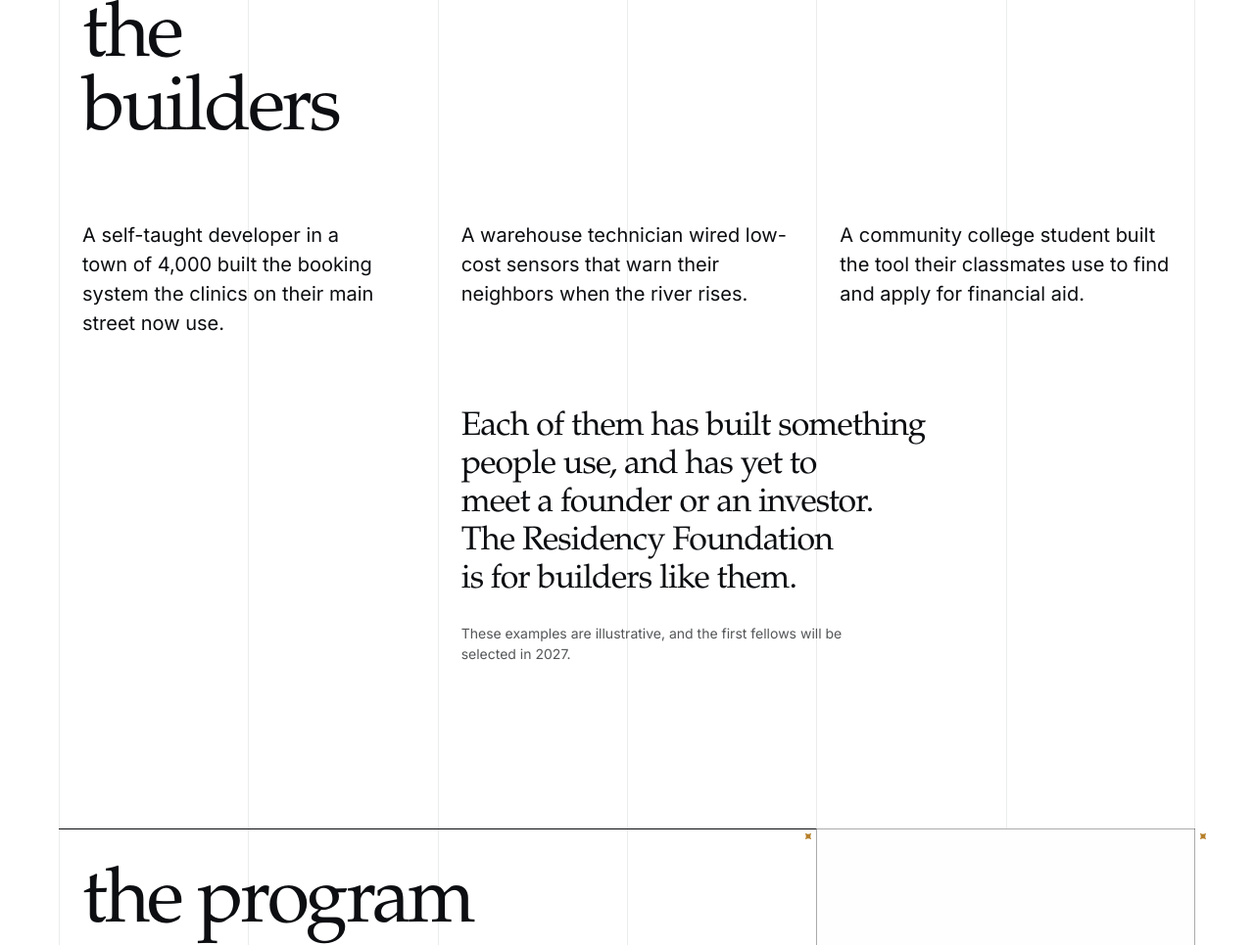
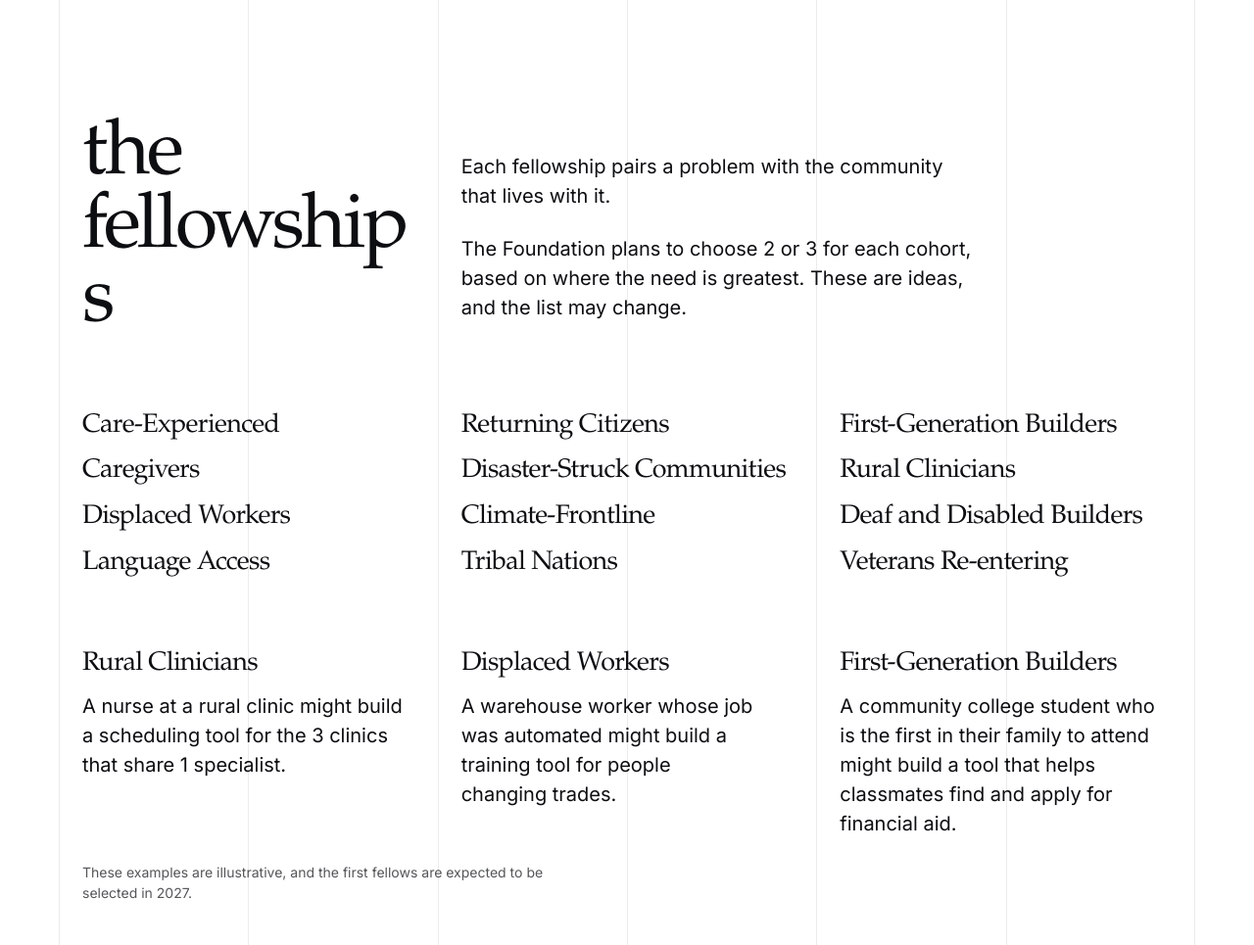
Before and after one commit to aaryaa8/the-residency-foundation, an Astro site: page /the-residency-foundation/ in a window 1280 px wide. Shown: the part 1522-2487 px from the top of the page at 98% size. Built offline with nearby package versions, Linux system fonts and the light colour scheme; Astro itself is replaced by a stand-in of ours; a web font is replaced by a local one.

Commit message:
Measured wording across the site; add the fellowships section
Claims are explained and qualified, plans are stated as plans, and each
point is made once, with the equity commitment kept in the FAQ. The
builders section becomes the fellowships: an introduction, the 12
fellowship ideas, 3 illustrative builders and a framed closing line.
The fellowship page lists the fellowships too. The illustrative
2,000-dollar figure is switched off.

Co-Authored-By: Claude Fable 5.2 <noreply@anthropic.com>
Claude-Session: https://claude.ai/code/session_01K1ipmqNLbmkZ5VYTSLV2NP

```diff
--- a/src/content/figures.json
+++ b/src/content/figures.json
@@ -10,7 +10,7 @@
   "scholarship": { "value": "$35,000", "label": "full scholarship", "show": true, "donatePageOnly": true },
   "namedFellowship": { "value": "$25,000", "label": "named fellowship", "show": true, "donatePageOnly": true },
   "cohortSponsorship": { "value": "$150,000", "label": "cohort sponsorship", "show": true, "donatePageOnly": true },
-  "monthInSF": { "value": "$2,000", "label": "a month in San Francisco (illustrative)", "show": true },
+  "monthInSF": { "value": "$2,000", "label": "a month in San Francisco (illustrative)", "show": false },
   "programWeeks": { "value": "12", "label": "weeks", "show": true },
   "firstCohortYear": { "value": "2027", "label": "first cohort", "show": true },
   "minimumAge": { "value": "13", "label": "minimum age for the interest form", "show": true }
--- a/src/content/site.ts
+++ b/src/content/site.ts
@@ -88,7 +88,7 @@ export const lines = {
     'The Residency Foundation enables human potential by giving people with limited financial means the entrepreneurial programming and resources to build solutions to problems facing their communities. Fellows are selected on need, get the Residency’s programming, community and network, and keep everything they build. Programs are free or need-based, and the Foundation takes no equity. The first cohort begins in 2027.',
   ownSelection:
     'The Residency Foundation runs its own selection and its own programming.',
-  cost: 'Programs are free or need-based, and the Foundation takes no equity. Fellows keep everything they build.',
+  cost: 'Programs are offered free or at a need-based rate.',
   // Approved disclosure line. Wording is unverified against HCB's requirements.
   disclosure:
     'The Residency Foundation is fiscally sponsored by Hack Club, a 501(c)(3) nonprofit (EIN 81-2908499). Donations are tax-deductible to the extent allowed by law.',
@@ -99,9 +99,9 @@ export const lines = {
   // NEW
   separate:
     'The Residency Foundation is separate from The Residency. It has its own board, runs its own selection and its own programming, and is forming its own 501(c)(3).',
-  firstCohort: `The first cohort begins in ${fig('firstCohortYear')}.`,
+  firstCohort: `The first cohort is planned for ${fig('firstCohortYear')}.`,
   // NEW (the approved sentence names the raise total, which is hidden)
-  programmingMoney: `In year 1, ${fig('programming')} goes to programming.`,
+  programmingMoney: `In the first year, the Foundation plans to direct ${fig('programming')} toward programming.`,
 };
 
 // ---------------------------------------------------------------------------
@@ -114,7 +114,7 @@ export const home = {
     subline: lines.subline,
     body: [
       'The Residency Foundation gives people with limited financial means the entrepreneurial programming and resources to build solutions to problems facing their communities.',
-      'The Foundation selects its own fellows and runs its own programs.',
+      'Selection of fellows and the programming are both run by the Foundation itself.',
     ],
     primary: { label: 'donate', href: org.donateUrl },
     secondary: { label: 'for fellows', slug: 'fellowship' },
@@ -124,23 +124,51 @@ export const home = {
   problem: {
     title: 'the problem',
     items: [
-      'Higher education teaches theory, so most people finish without ever researching a problem, testing an idea and building what addresses it.',
-      'Testing an idea costs years and savings, and most capable people have neither to spare.',
-      `The founders, investors and operators who could help are in San Francisco, and a month there costs ${fig('monthInSF')} that most people do not have.`,
+      'Higher education tends to focus on theory, so many graduates have had limited practice in researching a problem, testing an idea and building something that addresses it.',
+      'Testing an idea can take years and can be capital-intensive, and not everyone has the savings to do it.',
+      'The entrepreneurial community, including founders, investors and operators, is largely concentrated in hubs like San Francisco and New York, where there is greater access to resources. These places also have some of the highest costs of living in the country, which puts them out of reach for a lot of people.',
     ],
   },
 
-  // NEW. Replaces the single illustrative builder on the website.
-  who: {
-    title: 'the builders',
+  // The fellowships are ideas, not a fixed list. Source: Aaryaa, 17 November 2026.
+  fellowships: {
+    title: 'the fellowships',
+    intro: [
+      'Each fellowship pairs a problem with the community that lives with it.',
+      'The Foundation plans to choose 2 or 3 for each cohort, based on where the need is greatest. These are ideas, and the list may change.',
+    ],
+    names: [
+      'Care-Experienced',
+      'Returning Citizens',
+      'First-Generation Builders',
+      'Caregivers',
+      'Disaster-Struck Communities',
+      'Rural Clinicians',
+      'Displaced Workers',
+      'Climate-Frontline',
+      'Deaf and Disabled Builders',
+      'Language Access',
+      'Tribal Nations',
+      'Veterans Re-entering',
+    ],
+    // NEW. Illustrative builders, 1 for each of 3 fellowships.
     examples: [
-      'A self-taught developer in a town of 4,000 built the booking system the clinics on their main street now use.',
-      'A warehouse technician wired low-cost sensors that warn their neighbors when the river rises.',
-      'A community college student built the tool their classmates use to find and apply for financial aid.',
+      {
+        fellowship: 'Rural Clinicians',
+        text: 'A nurse at a rural clinic might build a scheduling tool for the 3 clinics that share 1 specialist.',
+      },
+      {
+        fellowship: 'Displaced Workers',
+        text: 'A warehouse worker whose job was automated might build a training tool for people changing trades.',
+      },
+      {
+        fellowship: 'First-Generation Builders',
+        text: 'A community college student who is the first in their family to attend might build a tool that helps classmates find and apply for financial aid.',
+      },
     ],
+    note: `These examples are illustrative, and the first fellows are expected to be selected in ${fig('firstCohortYear')}.`,
     close:
-      'Each of them has built something people use, and has yet to meet a founder or an investor. The Residency Foundation is for builders like them.',
-    note: `These examples are illustrative, and the first fellows will be selected in ${fig('firstCohortYear')}.`,
+      'The Foundation would like to create pathways for builders like these to find a community and receive guided introductions to investors, researchers and operators.',
   },
 
   get: {
@@ -162,7 +190,7 @@ export const home = {
       },
     ],
     close:
-      'Fellows take part in person, remote or hybrid. They work on health, climate and the environment, basic services, and education and economic mobility.',
+      'Fellows can take part in person, remote or hybrid, and they work on areas such as health, climate and the environment, basic services, and education and economic mobility.',
     areas: [
       'health',
       'climate and the environment',
@@ -182,7 +210,6 @@ export const home = {
     // Approved lineage line with 14 houses. Investor and advisor names appear
     // only in the FAQ answer, never here.
     text: `The Foundation was started by the team behind The Residency, whose ${fig('houses')} houses worldwide have hosted ${said('alumni')} founders and researchers.`,
-    own: 'The Foundation chooses its own fellows and runs its own programming.',
   },
 
   report: {
@@ -194,7 +221,7 @@ export const home = {
       'Skills gained',
       'What fellows go on to do in the 2 years after the program',
     ],
-    note: 'Reported figures will appear here once cohort 1 is under way.',
+    note: 'The Foundation plans to publish these figures here once the first cohort is under way.',
   },
 
   give: {
@@ -222,7 +249,7 @@ export const donate = {
   heading: lines.subline,
   body: [
     'The Residency Foundation gives people with limited financial means the entrepreneurial programming and resources to build solutions to problems facing their communities.',
-    'Fellows are selected on need, get the Residency’s programming, community and network, and keep everything they build.',
+    'Fellows are selected on need and receive the Residency’s programming, community and network.',
   ],
   money: lines.programmingMoney,
   levelsLabel: 'ways to give',
@@ -263,7 +290,7 @@ export const donate = {
 export const fellowship = {
   label: 'fellowship',
   // NEW
-  heading: `Applications open in ${fig('firstCohortYear')}.`,
+  heading: `Applications are expected to open in ${fig('firstCohortYear')}.`,
   intro: `The fellowship is ${fig('programWeeks')} weeks of entrepreneurial programming for people selected on need.`,
   sections: [
     {
@@ -272,7 +299,7 @@ export const fellowship = {
     },
     {
       title: 'the cost',
-      text: 'Programs are free or need-based. Fellows keep everything they build, and the Foundation takes no equity.',
+      text: lines.cost,
     },
     {
       title: 'the format',
@@ -280,18 +307,18 @@ export const fellowship = {
     },
     {
       title: 'selection',
-      text: `Applications open in ${fig('firstCohortYear')}. The selection process is open and need-based, run by the Foundation, with a published rubric.`,
+      text: 'The selection process is open and need-based, run by the Foundation, with a published rubric.',
     },
     {
       title: 'after the program',
-      text: 'Fellows keep their work, their cohort and their network. The Foundation tracks what they go on to do for 2 years, and that record is how we report to donors.',
+      text: 'After the program, fellows continue to own their work and can stay connected to their cohort and the wider network. The Foundation plans to follow what they go on to do for 2 years, and that record is how it reports to donors.',
     },
   ],
   form: {
     title: 'interest form',
     // NEW
     intro:
-      `Applications open in ${fig('firstCohortYear')}. Until then, this form tells us who you are and what you are building, and we will write to you when they open.`,
+      'Until applications open, this form tells us who you are and what you are building, and we will write to you when they do.',
     fields: [
       { id: 'name', label: 'Full name', type: 'text', required: true },
       { id: 'email', label: 'Email', type: 'email', required: true },
@@ -385,11 +412,11 @@ export const fellowship = {
 export const about = {
   label: 'about',
   heading: lines.missionFirstSentence,
-  body: lines.boilerplate,
+  body: `The Residency Foundation enables human potential by giving people with limited financial means the entrepreneurial programming and resources to build solutions to problems facing their communities. Fellows are selected on need and receive the Residency’s programming, community and network. Programs are offered free or at a need-based rate, and the first cohort is planned for ${fig('firstCohortYear')}.`,
   governance: {
     title: 'governance',
     items: [
-      { label: 'board', text: 'The board has an independent majority.' },
+      { label: 'board', text: 'The board is structured so that independent directors hold the majority of seats.' },
       { label: 'selection and programming', text: 'The Foundation chooses its own fellows and runs its own programming.' },
       {
         label: 'dealings',
@@ -424,7 +451,7 @@ export const faq = {
     {
       id: 'what',
       q: 'What does The Residency Foundation do?',
-      a: ['It gives people with limited financial means the entrepreneurial programming and resources to build solutions to problems facing their communities. Fellows are selected on need, get the Residency’s programming, community and network, and keep everything they build.'],
+      a: ['It gives people with limited financial means the entrepreneurial programming and resources to build solutions to problems facing their communities. Fellows are selected on need and receive the Residency’s programming, community and network.'],
     },
     {
       id: 'why',
@@ -457,12 +484,12 @@ export const faq = {
     {
       id: 'worked',
       q: 'How will I know it worked?',
-      a: ['We measure 4 things: fellows served, curriculum completed, skills gained, and what fellows go on to do in the 2 years after the program. Donors receive a report on each.'],
+      a: ['The Foundation plans to measure 4 things: fellows served, curriculum completed, skills gained, and what fellows go on to do in the 2 years after the program. It plans to report on each to donors.'],
     },
     {
       id: 'when',
       q: 'When does the first cohort start?',
-      a: [`The first cohort starts in ${fig('firstCohortYear')}, and gifts made now fund it.`],
+      a: [`The first cohort is planned for ${fig('firstCohortYear')}, and gifts made now go toward funding it.`],
     },
   ],
   fellows: [
@@ -474,7 +501,7 @@ export const faq = {
     {
       id: 'cost',
       q: 'What does it cost?',
-      a: ['Programs are free or need-based. Fellows keep everything they build, and the Foundation takes no equity.'],
+      a: ['Programs are offered free or at a need-based rate. The Foundation takes no equity, and fellows retain ownership of what they build.'],
     },
     {
       id: 'move',
@@ -484,12 +511,12 @@ export const faq = {
     {
       id: 'apply',
       q: 'Who can apply?',
-      a: [`Applications open in ${fig('firstCohortYear')}. The selection process is open and need-based, run by the Foundation, with a published rubric.`],
+      a: [`Applications are expected to open in ${fig('firstCohortYear')}. The selection process is open and need-based, run by the Foundation, with a published rubric.`],
     },
     {
       id: 'after',
       q: 'What happens after the program?',
-      a: ['Fellows keep their work, their cohort and their network. The Foundation tracks what they go on to do for 2 years, and that record is how we report to donors.'],
+      a: ['After the program, fellows continue to own their work and can stay connected to their cohort and the wider network. The Foundation plans to follow what they go on to do for 2 years, and that record is how it reports to donors.'],
     },
   ],
   // FAQ page only. Never on the home page.
--- a/src/pages/index.astro
+++ b/src/pages/index.astro
@@ -26,18 +26,27 @@ const last = (i: number, list: unknown[]) => i === list.length - 1;
     <p class="hero__note small">{tidy(home.hero.disclosure)}</p>
   </Hero>
 
-  <!-- the problem, then the builders it leaves out -->
+  <!-- the problem, then the fellowships that answer it -->
   <Section title={home.problem.title} id="problem" rule flush>
     <div class="prose lead" data-rise>{home.problem.items.map((t) => <p>{tidy(t)}</p>)}</div>
   </Section>
 
-  <Section title={home.who.title} id="builders">
+  <Section title={home.fellowships.title} id="fellowships">
+    <div class="prose lead" data-rise>{home.fellowships.intro.map((t) => <p>{tidy(t)}</p>)}</div>
+    <ul class="names sec__wide" slot="wide" role="list">
+      {home.fellowships.names.map((n, i) => <li class="key" data-rise style={`--d:${i * 30}ms`}>{n}</li>)}
+    </ul>
     <div class="cols3 lead sec__wide" slot="wide">
-      {home.who.examples.map((t, i) => <p data-rise style={`--d:${i * 60}ms`}>{tidy(t)}</p>)}
+      {home.fellowships.examples.map((e, i) => (
+        <div class="eg" data-rise style={`--d:${i * 60}ms`}>
+          <h3 class="key">{e.fellowship}</h3>
+          <p>{tidy(e.text)}</p>
+        </div>
+      ))}
     </div>
-    <div class="under" slot="wide">
-      <p class="statement" data-rise>{tidy(home.who.close)}</p>
-      <p class="small" data-rise>{tidy(home.who.note)}</p>
+    <p class="small eg__note" slot="wide" data-rise>{tidy(home.fellowships.note)}</p>
+    <div class="callout" slot="wide" data-rise>
+      <p class="statement">{tidy(home.fellowships.close)}</p>
     </div>
   </Section>
 
@@ -78,7 +87,6 @@ const last = (i: number, list: unknown[]) => i === list.length - 1;
     </ul>
     <div class="under" slot="wide">
       <p class="statement" data-rise>{tidy(home.lineage.text)}</p>
-      <p class="lead" data-rise>{tidy(home.lineage.own)}</p>
     </div>
   </Section>
 
--- a/src/site/site.css
+++ b/src/site/site.css
@@ -383,6 +383,24 @@ p, li, dt, dd, h2, h3, label, legend { overflow-wrap: break-word; }
 .cols3 > * { padding-inline: var(--pad); max-width: none; }
 @media (max-width: 809.98px) { .cols3 { grid-template-columns: 1fr; row-gap: var(--s24); } }
 
+/* the fellowships: the names as a plain 3-column list, an example under 3 of them,
+   and the closing line in a frame on the middle 4 columns */
+.names { display: grid; grid-template-columns: var(--g3); row-gap: var(--s16); }
+.names > li { padding-inline: var(--pad); }
+.eg > .key { margin-bottom: var(--s12); }
+.eg__note { margin-top: var(--s24); padding-inline: var(--pad); }
+.callout { display: grid; grid-template-columns: var(--g6); margin-top: var(--s72); }
+.callout > p { grid-column: 2 / 6; padding: var(--s40); border: var(--hairline) solid var(--frame); text-align: center; }
+@media (max-width: 1199.98px) {
+  .names { grid-template-columns: repeat(2, minmax(0, 1fr)); }
+  .callout > p { grid-column: 1 / -1; }
+}
+@media (max-width: 809.98px) {
+  .names { grid-template-columns: 1fr; row-gap: var(--s12); }
+  .callout { margin-top: var(--s40); }
+  .callout > p { padding: var(--s24) var(--pad); }
+}
+
 /* the program: head, lead-in and definition rows on the left; the statue's frame runs
    from the section rule down to the last row's rule, in columns 5 to 6 */
 .prog { display: grid; grid-template-columns: var(--g6); }
```
Also changed, not shown: src/pages/fellowship.astro (+8 -1 lines).
